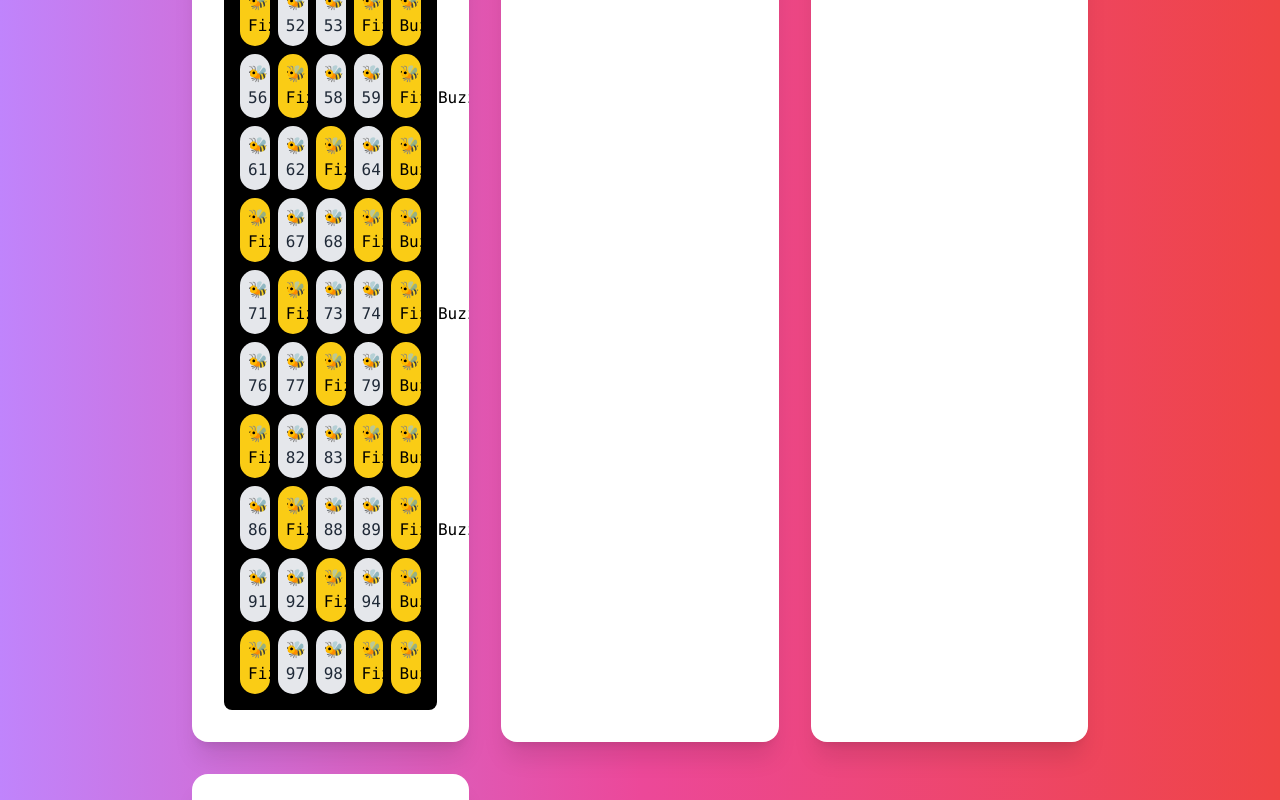
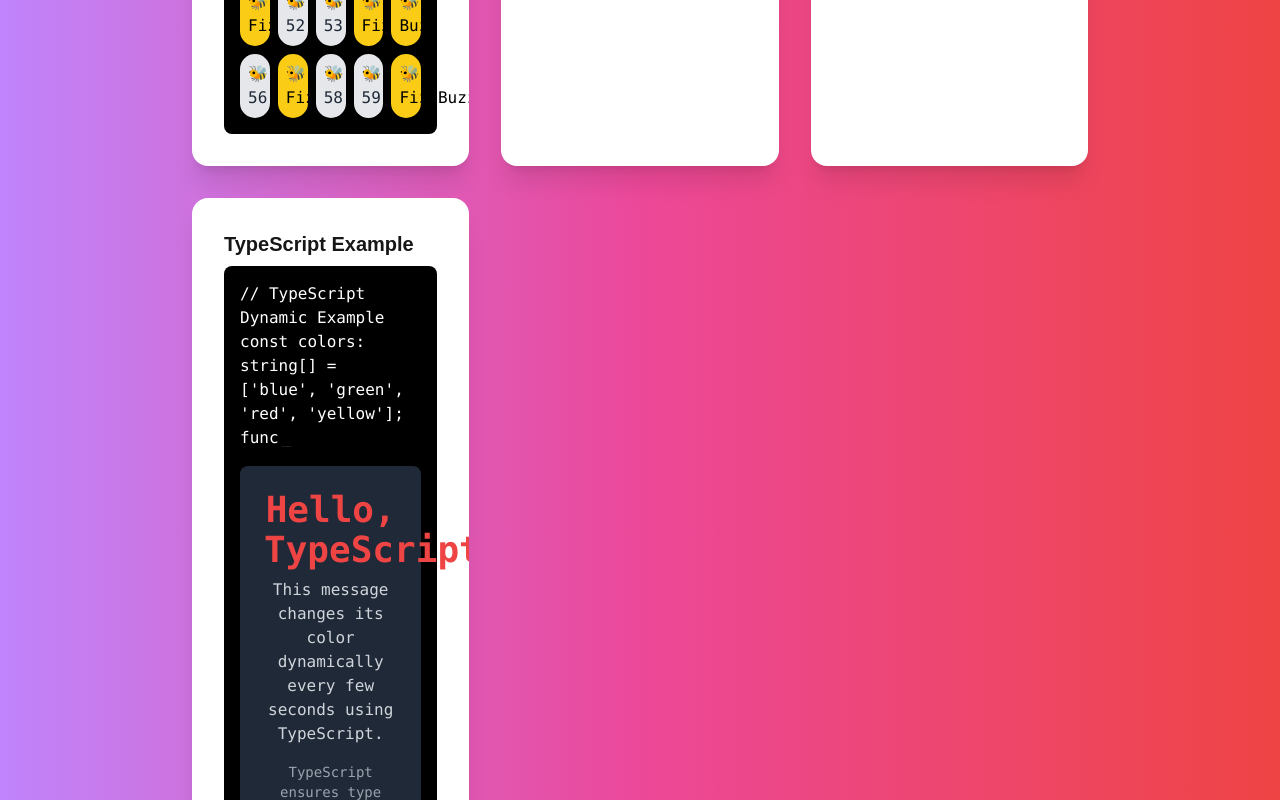
Before and after one commit to nicky-mc/typescript-demo, a Next.js app: page / in a window 1280 px wide. Shown: the part 2260-3060 px from the top of the page. Built offline with nearby package versions, Linux system fonts and the light colour scheme.

Commit message:
Update JavaScriptExample.tsx

```diff
--- a/src/app/components/JavaScriptExample.tsx
+++ b/src/app/components/JavaScriptExample.tsx
@@ -6,23 +6,26 @@ const JavaScriptExample: React.FC = () => {
   const [startTyping, setStartTyping] = useState(false);
   const ref = useRef<HTMLDivElement>(null);
 
-  useEffect(() => {
+   useEffect(() => {
     const observer = new IntersectionObserver(
-      ([entry]) => setStartTyping(entry.isIntersecting),
+      ([entry]) => {
+        if (entry.isIntersecting) {
+          setStartTyping(true);
+        } else {
+          setStartTyping(false); // Stop the animation when out of view
+        }
+      },
       { threshold: 0.1 }
     );
-    if (ref.current) {
-      observer.observe(ref.current);
-    }
-    return () => {
-      if (ref.current) observer.unobserve(ref.current);
-    };
+
+    if (ref.current) observer.observe(ref.current);
+    return () => observer.disconnect();
   }, []);
 
   useEffect(() => {
     const fizzBuzz = () => {
       const output: string[] = [];
-      for (let i = 1; i <= 100; i++) {
+      for (let i = 1; i <= 60; i++) {
         if (i % 15 === 0) {
           output.push('FizzBuzz');
         } else if (i % 3 === 0) {
```
